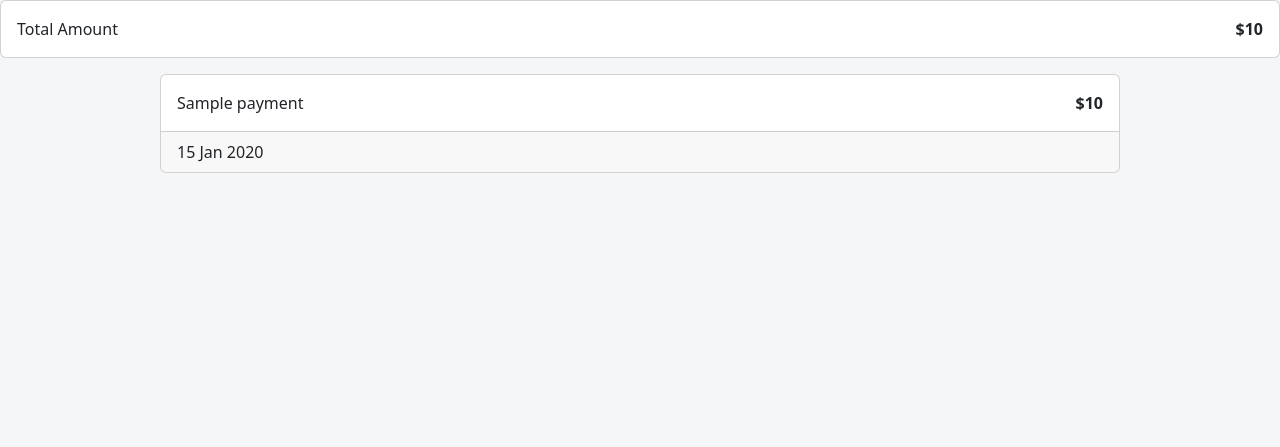
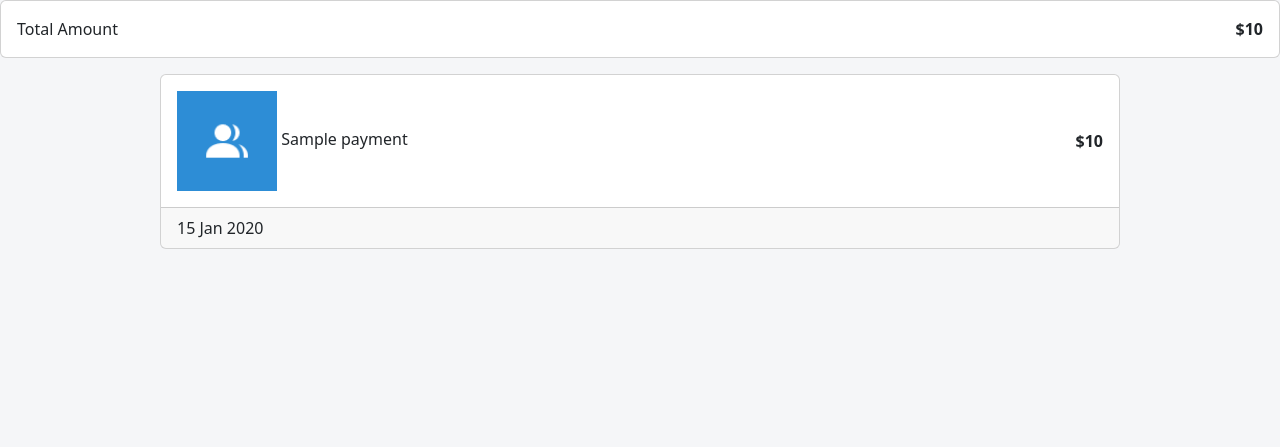
Before and after one commit to meronogbai/group-payments, a Rails app: page /payments in a window 1280 px wide. Shown: the part 56-503 px from the top of the page. Run offline with Rails 7, Linux system fonts and the light colour scheme; a user stored in the database is signed in; tables that the repository leaves empty hold one stand-in row (values such as "Sample post"); style sheets or scripts are compiled from the project's sources; some libraries are stand-ins or nearby versions.

Commit message:
Add image of first group in all my payments

```diff
--- a/app/views/payments/_payment.html.erb
+++ b/app/views/payments/_payment.html.erb
@@ -1,6 +1,9 @@
 <div class="card w-75 mx-auto my-3">
-  <div class="card-body d-flex justify-content-between">
-    <span><%= payment.name %></span>
+  <div class="card-body d-flex justify-content-between align-items-center">
+    <div>
+      <%= display_icon(payment.groups.take) %>
+      <%= payment.name %>
+    </div>
     <strong>$<%= payment.amount%></strong>
   </div>
   <div class="card-footer">
```
